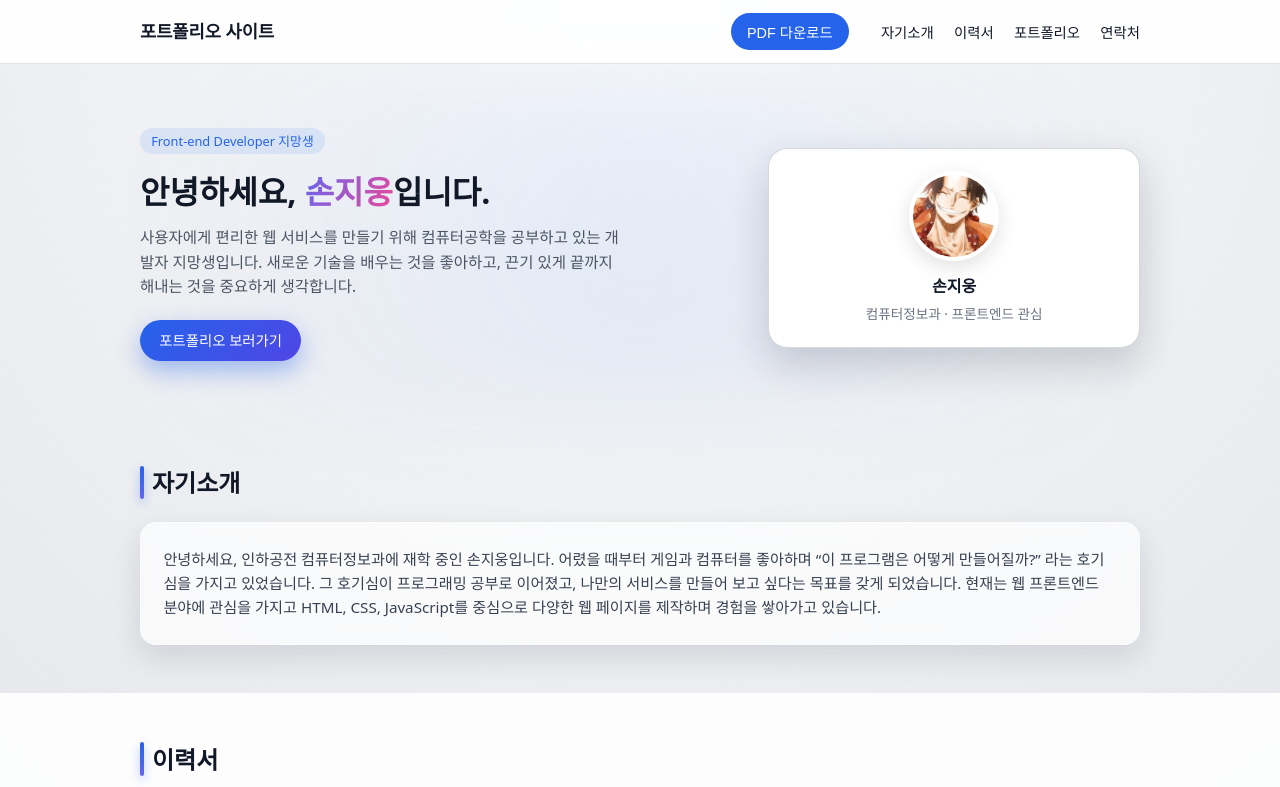
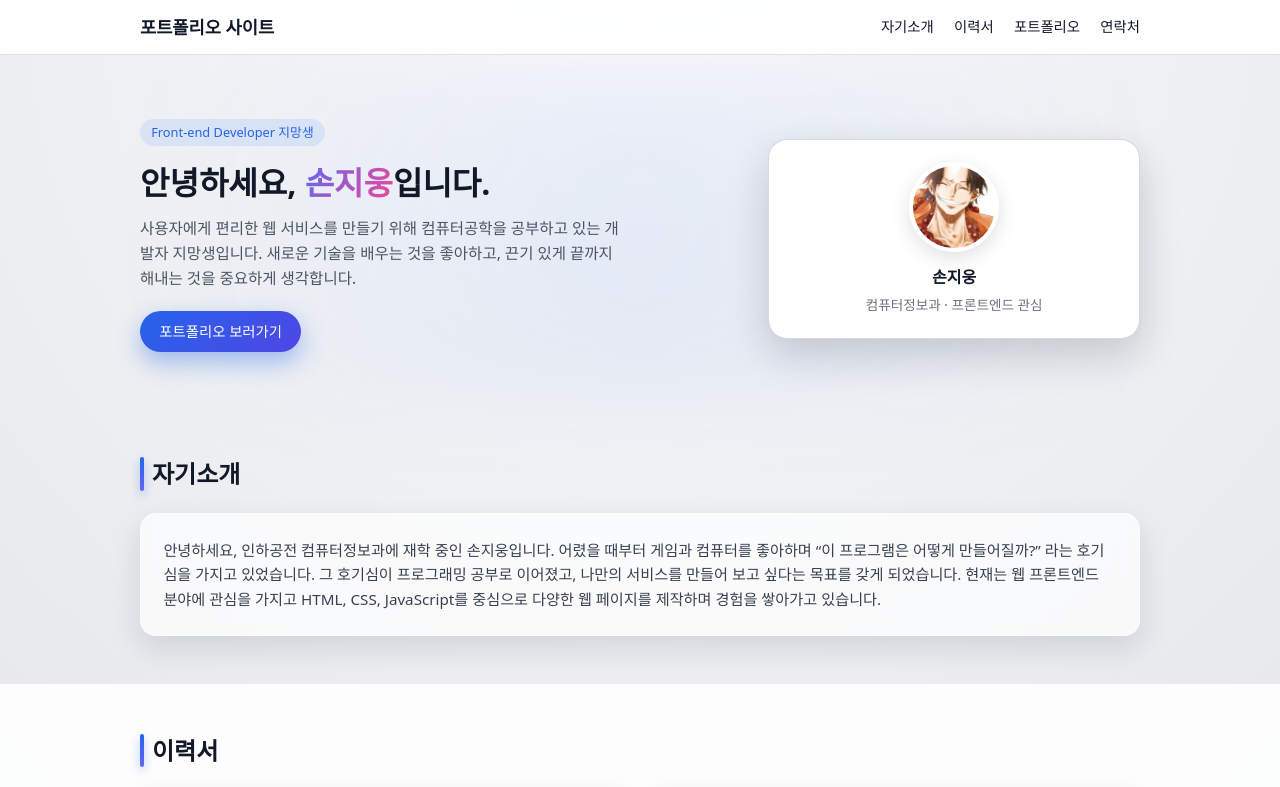
Before and after one commit to sonjiwoong2002/2025-site, a plain HTML site: page index.html in a window 1280 px wide. Shown: the top 787 px of the page. Drawn offline with Linux system fonts and the light colour scheme.

Commit message:
update: index.html 수정

```diff
--- a/index.html
+++ b/index.html
@@ -14,7 +14,7 @@
       <h1 class="logo">포트폴리오 사이트</h1>
       <nav class="nav">
 
-         <button type="button" class="nav-btn pdf-btn">PDF 다운로드</button>
+
 
         <a href="#about">자기소개</a>
         <a href="#resume">이력서</a>
```
